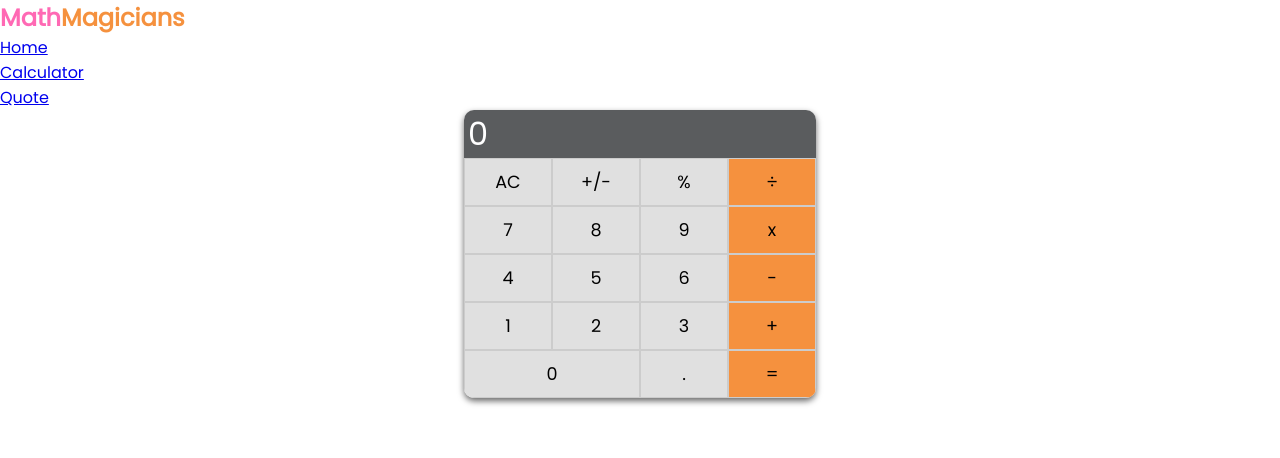
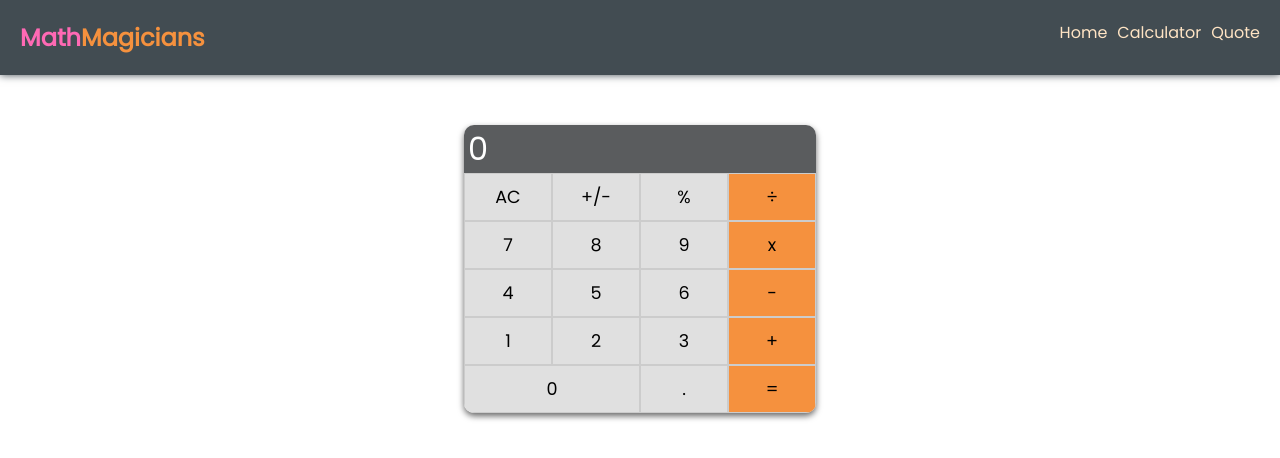
Before and after one commit to Caren-Koroeny/Math-Magician, a React (Create React App) app: page /calculator in a window 1280 px wide. Shown: the top 458 px of the page. Built offline with nearby package versions, Linux system fonts and the light colour scheme.

Commit message:
add Css styles

```diff
--- a/src/styles/Calculator.css
+++ b/src/styles/Calculator.css
@@ -18,7 +18,7 @@
 /* calculator.js */
 .mainContainer {
   width: 100%;
-  margin: 0 auto;
+  margin: 50px auto;
   display: grid;
   grid-template-columns: repeat(4, minmax(0, 1fr));
   grid-template-rows: repeat(6, minmax(0, 1fr));
@@ -82,3 +82,26 @@
 .col-span-2 {
   grid-column: 1 / 3;
 }
+.navigation-container {
+  padding: 20px;
+  background-color: #424c52;
+  display: flex;
+  justify-content: space-between;
+  box-shadow: 0 0 8px #424c52;
+}
+
+ul {
+  display: flex;
+  list-style: none;
+  gap: 10px;
+}
+
+.link a {
+  text-decoration: none;
+  color: bisque;
+}
+
+.link a:hover {
+  text-decoration: none;
+  color: #f5913e;
+}
```
